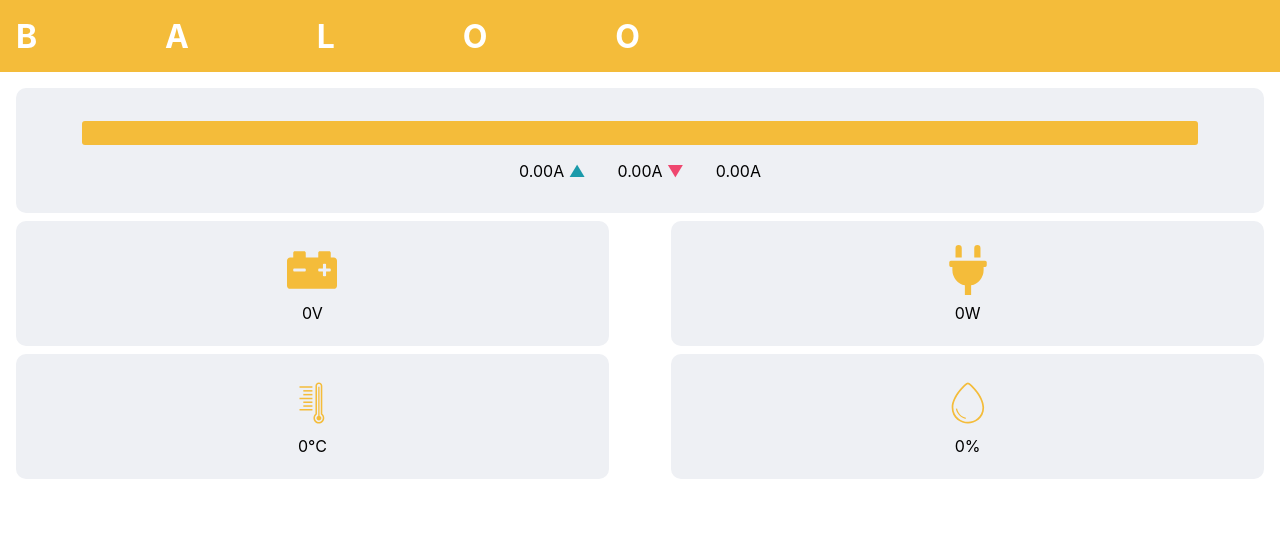
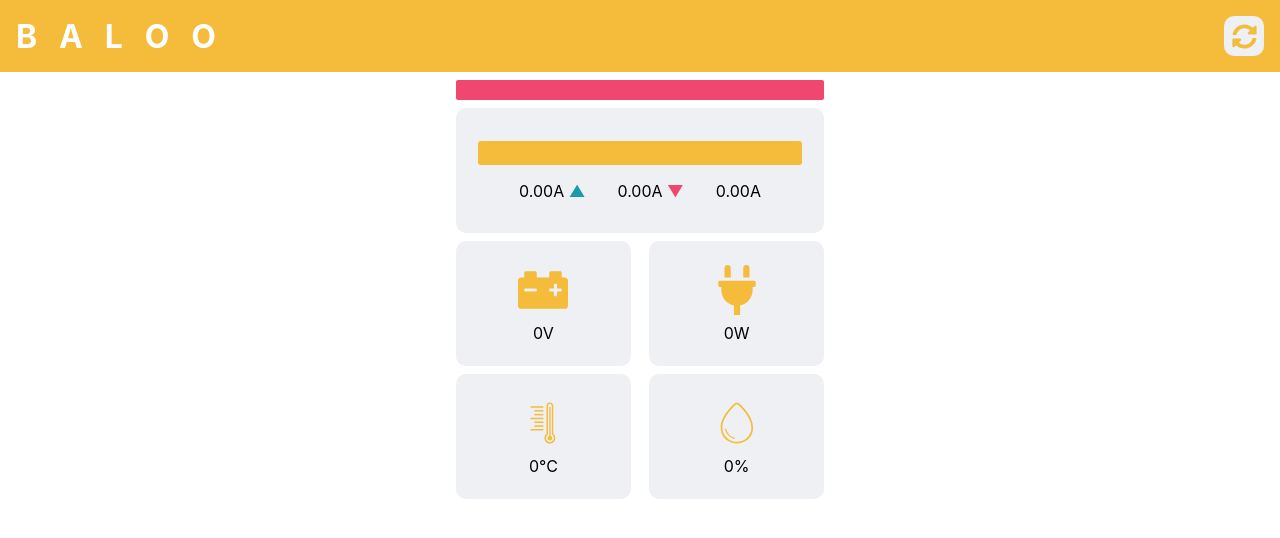
Before and after one commit to TinkeringAround/baloo, a React (Create React App) app: page / in a window 1280 px wide. Shown: the top 538 px of the page. Built offline with nearby package versions, Linux system fonts and the light colour scheme; no server answers.

Commit message:
refactor app

```diff
--- a/src/component/content.tsx
+++ b/src/component/content.tsx
@@ -9,8 +9,8 @@ const SContent = styled.main`
   align-items: flex-start;
 
   width: 100%;
+  max-width: 400px;
 
-  margin-top: 1rem;
   padding: 0 1rem;
 
   border-radius: 2px;
--- a/src/component/header.tsx
+++ b/src/component/header.tsx
@@ -3,6 +3,8 @@ import styled from "styled-components";
 
 const SHeader = styled.header`
   display: flex;
+  flex-direction: row;
+  justify-content: space-between;
   align-items: center;
 
   height: 4.5rem;
@@ -16,26 +18,12 @@ const SHeader = styled.header`
   font-size: 2rem;
   font-weight: bold;
 
-  div {
-    display: flex;
-    justify-content: space-between;
-    align-items: center;
-
-    width: 50%;
-  }
-
   box-sizing: border-box;
 `;
 
-const Header: FC = () => (
+const Header: FC = ({children}) => (
     <SHeader>
-        <div>
-            <span>B</span>
-            <span>A</span>
-            <span>L</span>
-            <span>O</span>
-            <span>O</span>
-        </div>
+        {children}
     </SHeader>
 )
 
--- /dev/null
+++ b/src/component/health.tsx
@@ -0,0 +1,35 @@
+import React, {FC, useContext} from 'react';
+import styled, {ThemeContext} from 'styled-components';
+
+const SHealth = styled.div`
+  display: flex;
+  justify-content: center;
+  align-items: center;
+
+  width: 100%;
+  height: 20px;
+  margin: 0.5rem 0;
+
+  border-radius: 2px;
+
+  color: ${({theme}) => theme.white};
+  font-size: 0.7rem;
+`;
+
+interface Props {
+    isHealthy: boolean;
+    loading: boolean;
+}
+
+const Health: FC<Props> = ({isHealthy, loading}) => {
+    const theme = useContext(ThemeContext);
+    const color = loading ? 'blue' : (isHealthy ? 'green' : 'red');
+
+    return (
+        <SHealth style={{background: theme[color]}}>
+            {loading && 'Loading'}
+        </SHealth>
+    )
+}
+
+export default Health;
--- a/src/component/layout.tsx
+++ b/src/component/layout.tsx
@@ -4,9 +4,7 @@ import styled from "styled-components";
 const SLayout = styled.div`
   display: flex;
   flex-direction: column;
-
-  height: 100vh;
-  width: 100vw;
+  align-items: center;
 
   background: ${({theme}) => theme.white};
 
--- /dev/null
+++ b/src/component/logo.tsx
@@ -0,0 +1,22 @@
+import React, {FC} from 'react';
+import styled from 'styled-components';
+
+const SLogo = styled.div`
+  display: flex;
+  justify-content: space-between;
+  align-items: center;
+
+  width: 50%;
+  max-width: 200px;`;
+
+const Logo: FC = () => (
+    <SLogo>
+        <span>B</span>
+        <span>A</span>
+        <span>L</span>
+        <span>O</span>
+        <span>O</span>
+    </SLogo>
+);
+
+export default Logo;
--- /dev/null
+++ b/src/component/reload.tsx
@@ -0,0 +1,35 @@
+import React, {FC} from 'react';
+import styled from 'styled-components';
+
+// Components
+import Icon from './icon';
+
+const SReload = styled.button`
+  display: flex;
+  align-items: center;
+  justify-content: center;
+
+  width: 40px;
+  height: 40px;
+
+  margin-left: 1rem;
+
+  background: ${({theme}) => theme.light};
+
+  border-radius: 10px;
+  outline: none;
+  border: none;
+`;
+
+interface Props {
+    disabled: boolean;
+    reload: () => {};
+}
+
+const Reload: FC<Props> = ({disabled, reload}) => (
+    <SReload onClick={reload} disabled={disabled}>
+        <Icon type="reload" height="25px" width="25px"/>
+    </SReload>
+);
+
+export default Reload;
--- /dev/null
+++ b/src/hook/useData.ts
@@ -0,0 +1,18 @@
+import {useEffect, useState} from "react";
+
+// Hook
+import {useFetch} from "./useFetch";
+
+// Store
+import {BalooStore} from "../store";
+
+export function useData() {
+    const {response, error, loading, fetchData} = useFetch('http://192.168.4.1/data');
+    const [data, setData] = useState<BalooStore | null>(null);
+
+    useEffect(() => {
+        response && setData(response);
+    }, [response])
+
+    return {data, error, loading, fetchData};
+}
--- /dev/null
+++ b/src/hook/useFetch.ts
@@ -0,0 +1,32 @@
+import {useCallback, useEffect, useState} from "react";
+
+export function useFetch(url: string, options?: RequestInit) {
+    const [response, setResponse] = useState(null);
+    const [error, setError] = useState(null);
+    const [loading, setLoading] = useState<boolean>(false);
+
+    const fetchData = useCallback(async () => {
+        try {
+            setLoading(true);
+            const res = await fetch(url, options);
+            const json = await res.json();
+            setResponse(json);
+        } catch (error) {
+            setError(error);
+        } finally {
+            setLoading(false);
+        }
+    }, [url, options, setResponse, setError, setLoading]);
+
+    const clearState = useCallback(() => {
+        setResponse(null);
+        setError(null);
+    }, [setResponse, setError])
+
+    useEffect(() => {
+        clearState();
+        fetchData();
+    }, [clearState, fetchData])
+
+    return {response, error, loading, fetchData};
+}
--- a/src/index.tsx
+++ b/src/index.tsx
@@ -1,4 +1,4 @@
-import React, {FC} from 'react';
+import React, {FC, useEffect} from 'react';
 import ReactDOM from 'react-dom';
 import {ThemeProvider} from 'styled-components';
 
@@ -6,24 +6,42 @@ import {ThemeProvider} from 'styled-components';
 import theme from './style/theme';
 import './style/index.css';
 
+// Hooks
+import {useData} from "./hook/useData";
+
 // Store
-import './store'
+import './store';
+import {useBaloo} from "./store";
 
 // Components
-import Layout from "./component/layout";
-import Header from "./component/header";
-import Content from "./component/content";
-import Current from "./component/current";
-import Voltage from "./component/voltage";
-import Temperature from "./component/temperature";
-import Humidity from "./component/humidity";
-import Power from "./component/power";
+import Layout from './component/layout';
+import Header from './component/header';
+import Content from './component/content';
+import Current from './component/current';
+import Voltage from './component/voltage';
+import Temperature from './component/temperature';
+import Humidity from './component/humidity';
+import Power from './component/power';
+import Reload from './component/reload';
+import Logo from './component/logo';
+import Health from "./component/health";
 
-const App: FC = () => (
+const App: FC = () => {
+    const {data, error, loading, fetchData} = useData();
+
+    useEffect(() => {
+        data && useBaloo.setState(data);
+    }, [data])
+
+    return (
         <ThemeProvider theme={theme}>
             <Layout>
-            <Header/>
+                <Header>
+                    <Logo/>
+                    <Reload reload={fetchData} disabled={loading}/>
+                </Header>
                 <Content>
+                    <Health isHealthy={!error} loading={loading}/>
                     <Current/>
                     <Voltage/>
                     <Power/>
@@ -32,6 +50,7 @@ const App: FC = () => (
                 </Content>
             </Layout>
         </ThemeProvider>
-)
+    );
+};
 
 ReactDOM.render(<App/>, document.getElementById('root'));
```
Also changed, not shown: src/component/flex.tsx (added, +12 -0 lines). Lines whose indentation alone changed are shown as unchanged.
